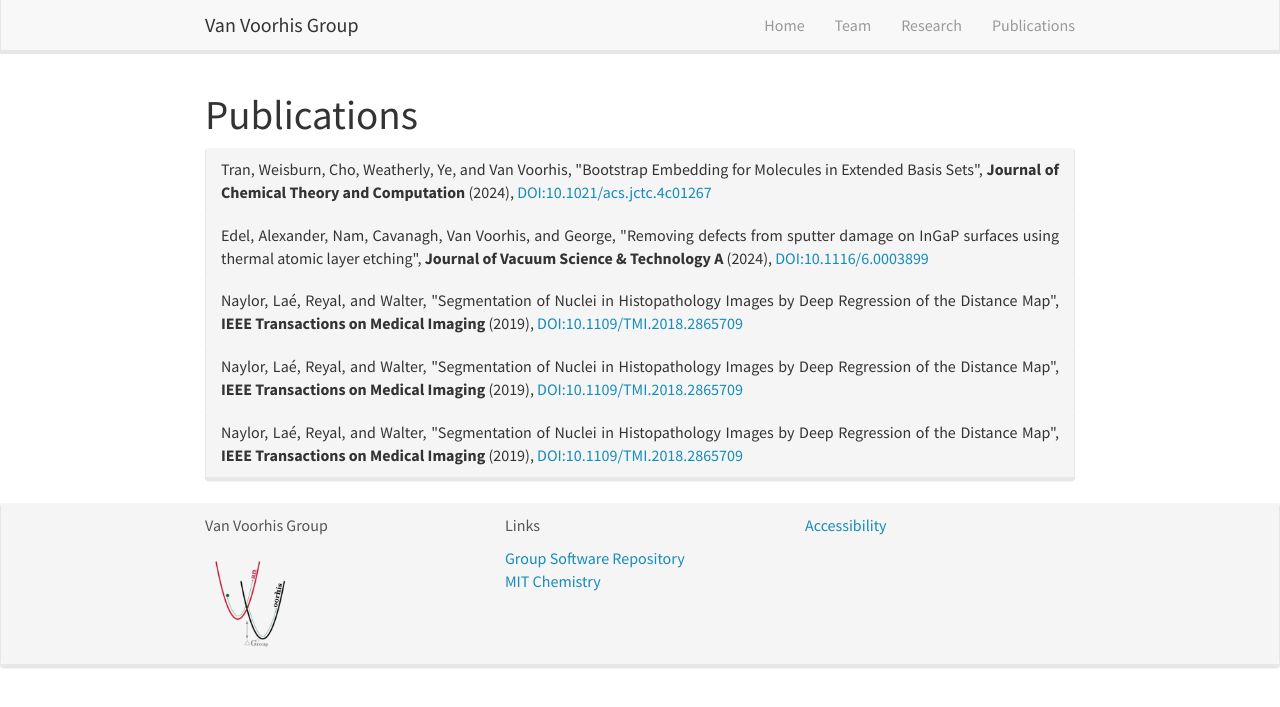
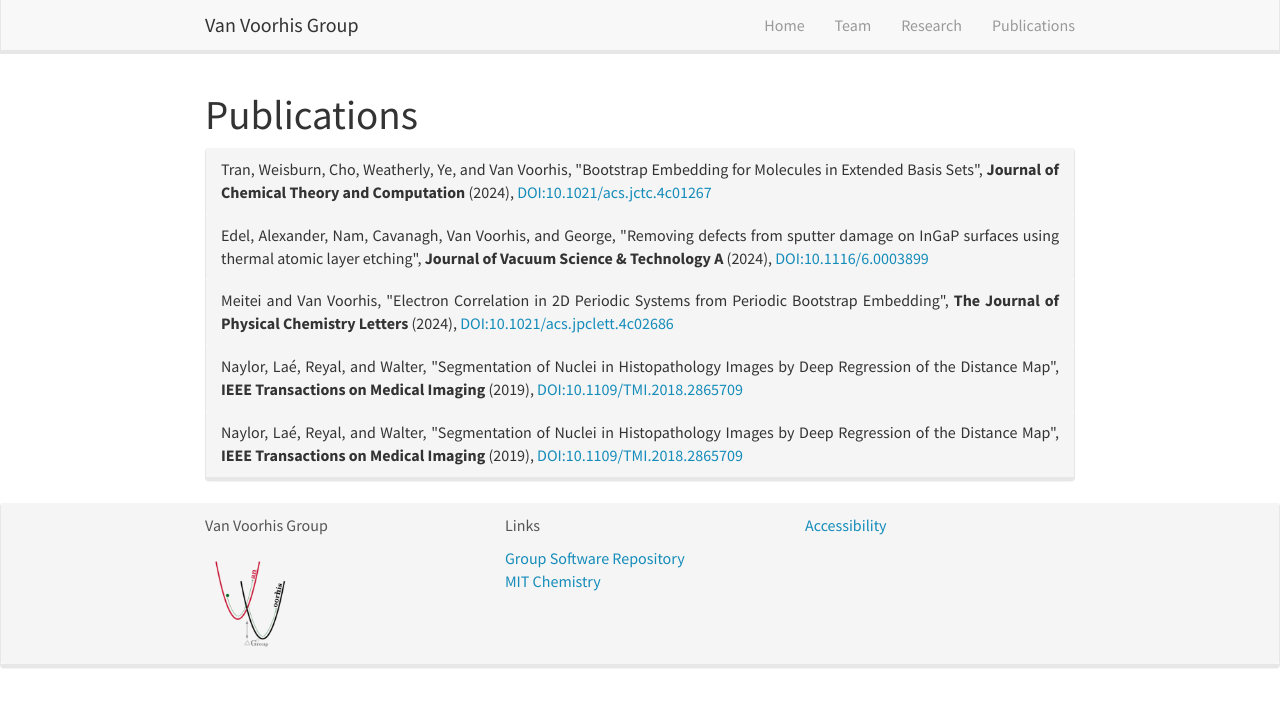
Before and after one commit to troyvvgroup/troyvvgroup.github.io, a Jekyll site: the page built from _pages/publications.html, in a window 1280 px wide. Shown: the top 707 px of the page. Built offline with Jekyll 4.4.1, drawn with Linux system fonts in a browser that asks for light colours; nearby versions of some CDN libraries; some of the changed lines change nothing that is shown.

Commit message:
Update publications.json

```diff
--- a/_data/publications.json
+++ b/_data/publications.json
@@ -92,39 +92,31 @@
 		}
 	},
 		{
-		"id": "http://zotero.org/groups/2386072/items/NU9LTX7C",
+		"id": "https://doi.org/10.1021/acs.jpclett.4c02686",
 		"type": "article-journal",
-		"title": "Segmentation of Nuclei in Histopathology Images by Deep Regression of the Distance Map",
-		"container-title": "IEEE Transactions on Medical Imaging",
-		"page": "448-459",
-		"volume": "38",
-		"issue": "2",
-		"source": "IEEE Xplore",
-		"abstract": "The advent of digital pathology provides us with the challenging opportunity to automatically analyze whole slides of diseased tissue in order to derive quantitative profiles that can be used for diagnosis and prognosis tasks. In particular, for the development of interpretable models, the detection and segmentation of cell nuclei is of the utmost importance. In this paper, we describe a new method to automatically segment nuclei from Haematoxylin and Eosin (H&E) stained histopathology data with fully convolutional networks. In particular, we address the problem of segmenting touching nuclei by formulating the segmentation problem as a regression task of the distance map. We demonstrate superior performance of this approach as compared to other approaches using Convolutional Neural Networks.",
-		"DOI": "10.1109/TMI.2018.2865709",
+		"title": "Electron Correlation in 2D Periodic Systems from Periodic Bootstrap Embedding",
+		"container-title": "The Journal of Physical Chemistry Letters",
+		"page": "11992–12000",
+		"volume": "15",
+		"issue": "48",
+		"source": "ACS Publications",
+		"abstract": "Given the growing significance of 2D materials in various optoelectronic applications, it is imperative to have simulation tools that can accurately and efficiently describe electron correlation effects in these systems. Here, we show that the recently developed bootstrap embedding (BE) accurately predicts electron correlation energies and structural properties for 2D systems. Without explicit dependence on the reciprocal space sum (k-points) in the correlation calculation, our proof-of-concept calculations shows that BE can typically recover ∼99.5% of the total minimal basis electron correlation energy in 2D semimetal, insulator, and semiconductors. We demonstrate that BE can predict lattice constants and bulk moduli for 2D systems with high precision. Furthermore, we highlight the capability of BE to treat electron correlation in twisted bilayer graphene superlattices with large unit cells containing hundreds of carbon atoms. We find that as the twist angle decreases toward the magic angle, the correlation energy initially decreases in magnitude, followed by a subsequent increase. We conclude that BE is a promising electronic structure method for future applications to 2D materials.",
+		"DOI": "10.1021/acs.jpclett.4c02686",
 		"author": [
 			{
-				"family": "Naylor",
-				"given": "P."
+				"family": "Meitei",
+				"given": "O. R."
 			},
 			{
-				"family": "Laé",
-				"given": "M."
+				"family": "Van Voorhis",
+				"given": "T."
 			},
-			{
-				"family": "Reyal",
-				"given": "F."
-			},
-			{
-				"family": "Walter",
-				"given": "T."
-			}
 		],
 		"issued": {
 			"date-parts": [
 				[
-					"2019",
-					2
+					"2024",
+					11
 				]
 			]
 		}
```
